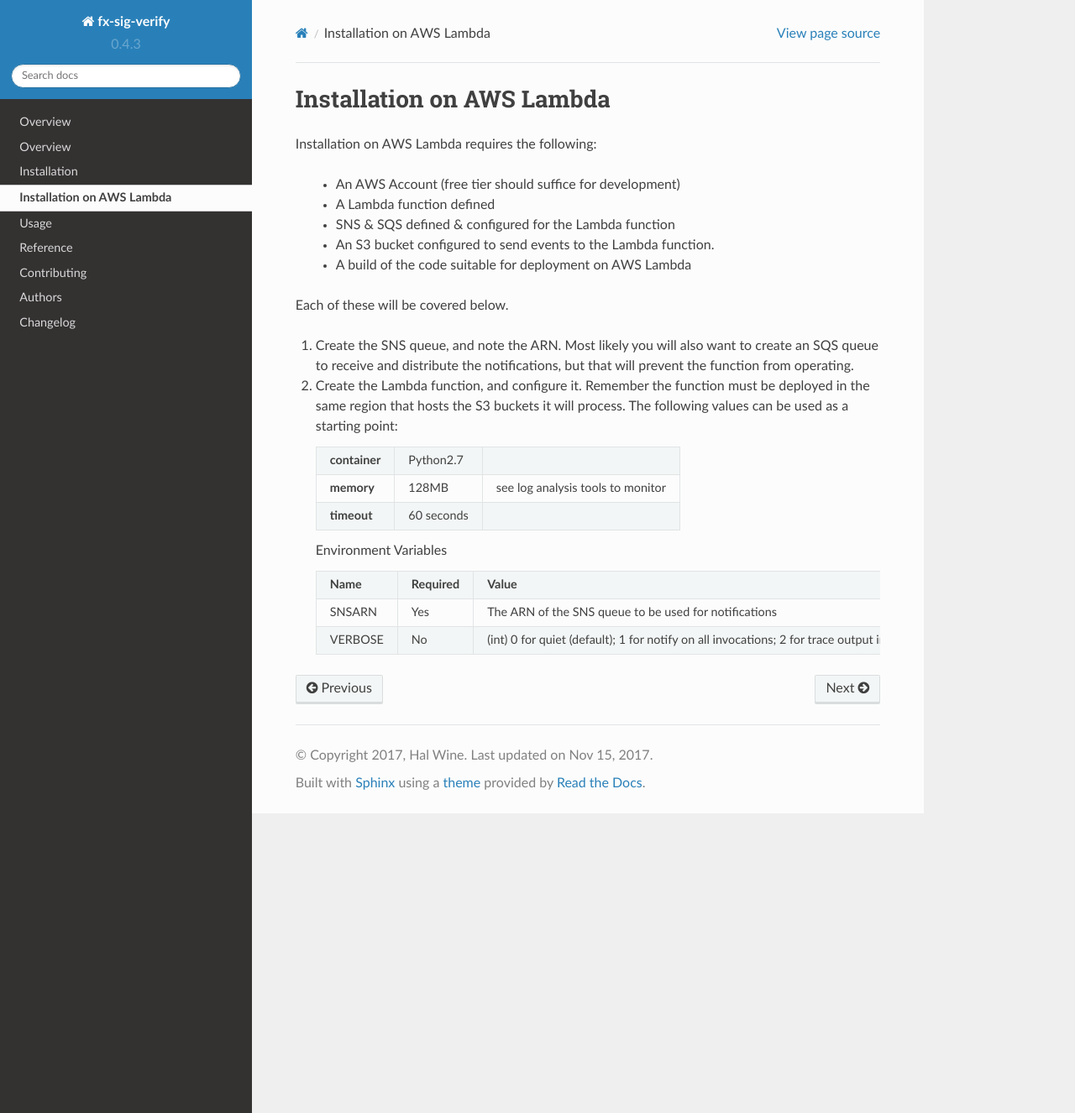
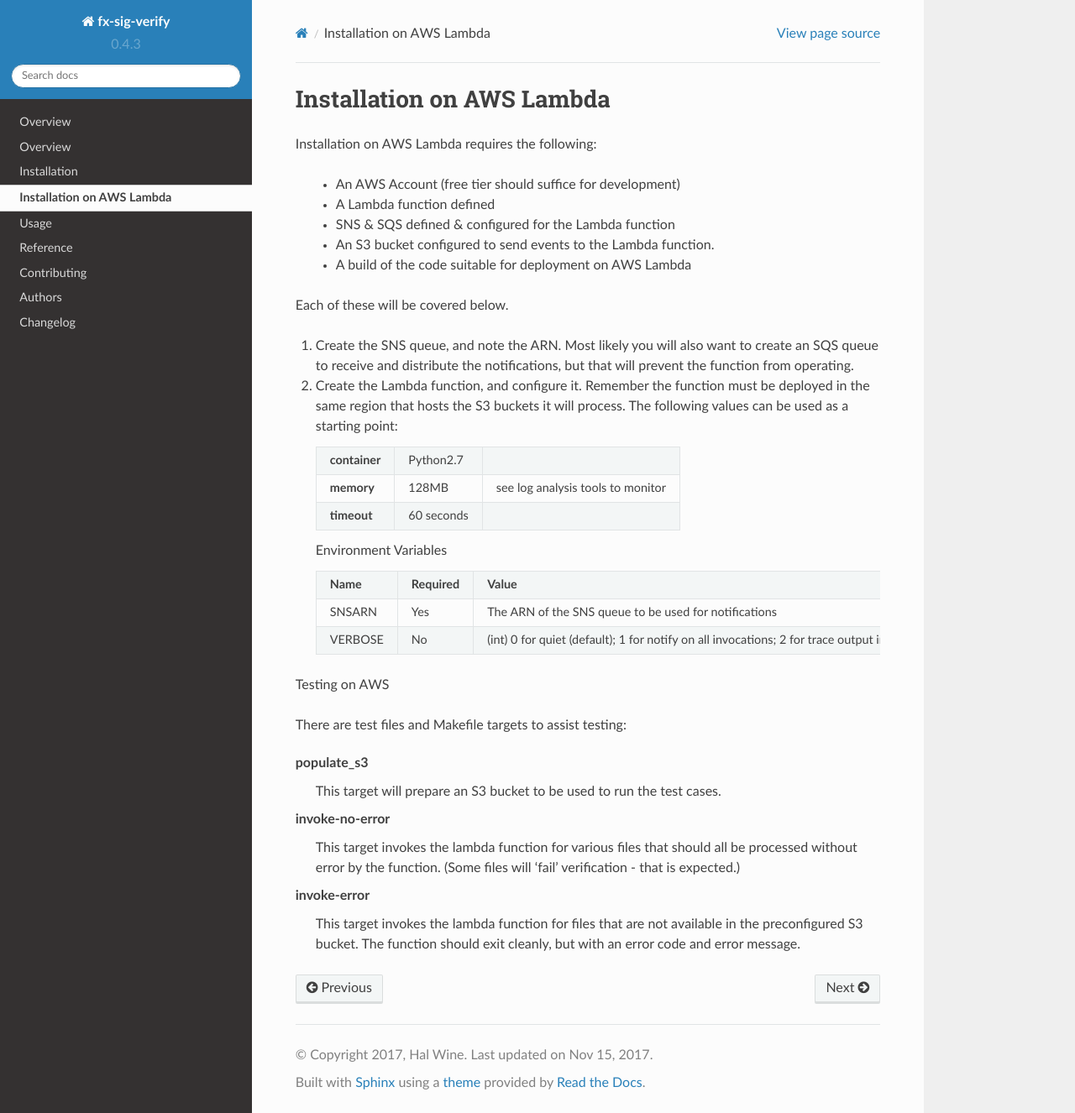
Before and after one commit to mozilla-services/fx-sig-verify, a Sphinx documentation site: the page built from docs/installation-on-aws.rst, in a window 1280 px wide and 1326 px high. Shown: the whole window at 84% size. Built offline with Sphinx 7.4.7 and the Read the Docs theme 2.0.0, drawn with Linux system fonts in a browser that asks for light colours.

Commit message:
Enable easy specification of AWS parameters.
- My hardcoded dev settings can now be easily overridden for use in
  staging or other environments.

- Added a new make target: "populate_s3" which will upload test files to
  a bucket. That is a precondition for the "invoke*" targets to work as
  intended.

```diff
--- a/docs/installation-on-aws.rst
+++ b/docs/installation-on-aws.rst
@@ -37,3 +37,20 @@ Each of these will be covered below.
     +----------+--------------+------------------------------------------------------------------------------------------------------+
     | VERBOSE  | No           | (int) 0 for quiet (default); 1 for notify on all invocations; 2 for trace output in Cloud Watch logs |
     +----------+--------------+------------------------------------------------------------------------------------------------------+
+
+Testing on AWS
+
+There are test files and Makefile targets to assist testing:
+
+populate_s3
+    This target will prepare an S3 bucket to be used to run the test cases.
+
+invoke-no-error
+    This target invokes the lambda function for various files that should
+    all be processed without error by the function. (Some files will 'fail'
+    verification - that is expected.)
+
+invoke-error
+    This target invokes the lambda function for files that are not available
+    in the preconfigured S3 bucket. The function should exit cleanly, but
+    with an error code and error message.
```
Also changed, not shown: 1 other file.
